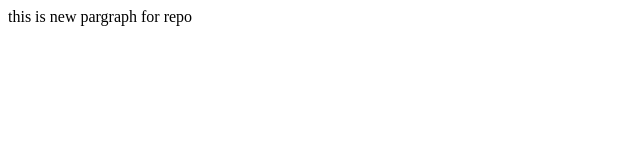
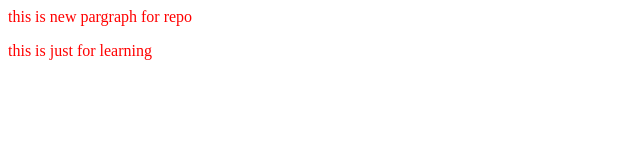
Before and after one commit to studen-tasishkumar/project1-demo, a plain HTML site: page index.html in a window 1280 px wide. Shown: the whole page, without its empty margins (0-640 px from the left). Drawn offline with Linux system fonts and the light colour scheme.

Commit message:
Add new features

```diff
--- a/index.html
+++ b/index.html
@@ -1 +1,3 @@
 <p>this is new pargraph for repo</p>
+<link rel="stylesheet" href="style.css">
+<p>this is just for learning</p>
--- a/style.css
+++ b/style.css
@@ -0,0 +1,3 @@
+p{
+    color:red
+}
```
